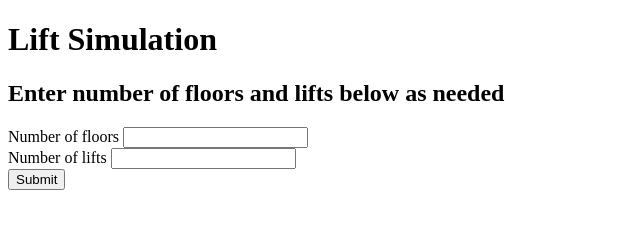
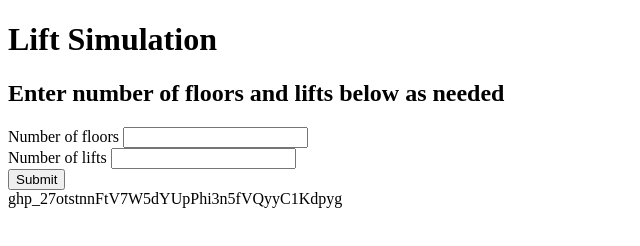
Before and after one commit to Pehchaanheen/lift-simulation, a plain HTML site: page index.html in a window 1280 px wide. Shown: the whole page, without its empty margins (0-640 px from the left). Drawn offline with Linux system fonts and the light colour scheme.

Commit message:
lift simulation

```diff
--- a/index.html
+++ b/index.html
@@ -31,3 +31,5 @@
     </script>
 </body>
 </html>
+
+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
```
